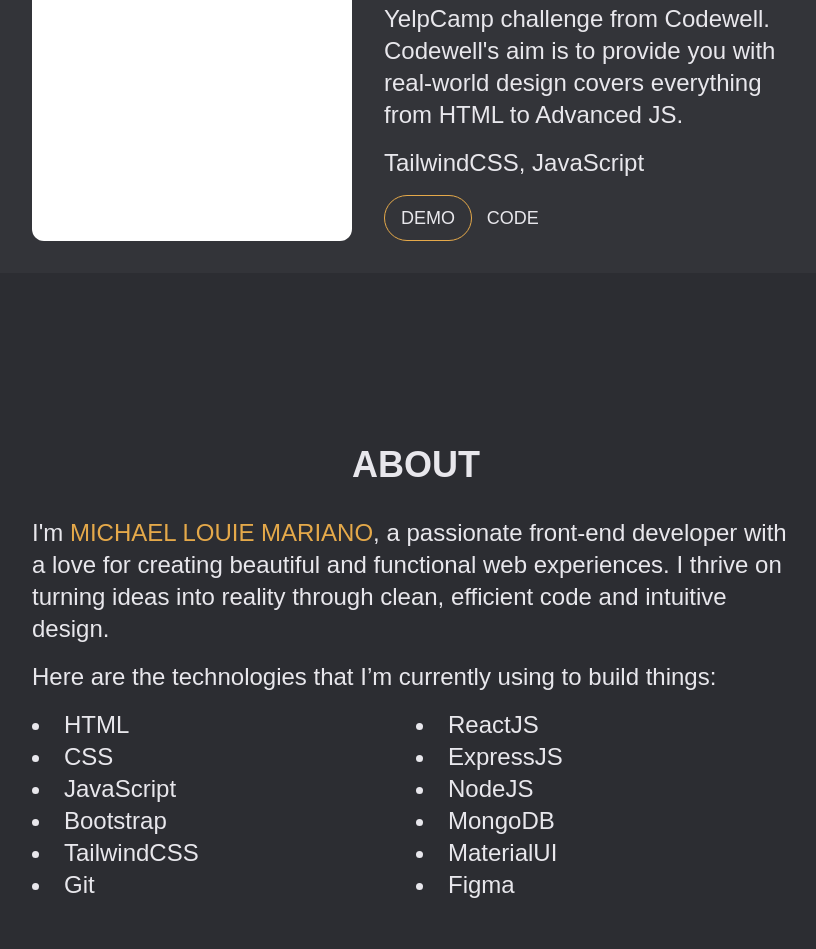
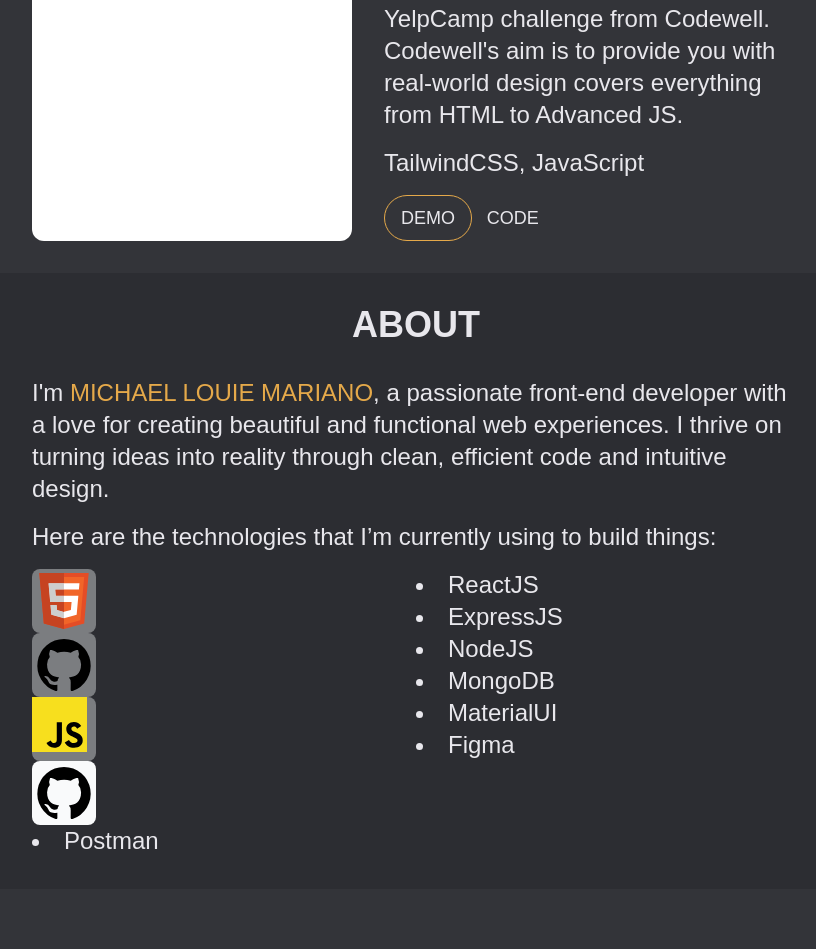
Before and after one commit to mikemariano19/portfolio2024, a website: page index.html in a window 1280 px wide. Shown: the part 1951-2900 px from the top of the page, without its empty margins (224-1040 px from the left). Drawn offline with Linux system fonts and the light colour scheme.

Commit message:
Adding icons

```diff
--- a/index.html
+++ b/index.html
@@ -138,7 +138,7 @@
 <!-- ABOUT -->
 <section id="about" class="bg-custom-bg-1 text-center text-2xl font-medium scroll-mt-0 md:scroll-mt-0">
   <div class="max-w-[768px] md:px-4 lg:px-0 mx-auto">
-    <div class="flex items-center h-screen">
+    <div class="flex items-center h-4/5 py-8">
       <div class="max-w-[350px] sm:max-w-[768px] mx-auto text-left">
         <h1 class="text-4xl font-semibold pb-8 flex justify-center">ABOUT</h1>
         <p>
@@ -150,12 +150,19 @@
         </p>
         <div class="px-0 list-disc flex justify-between">
           <div class="list-disc w-1/2">
-            <li>HTML</li>
-            <li>CSS</li>
-            <li>JavaScript</li>
-            <li>Bootstrap</li>
-            <li>TailwindCSS</li>
-            <li>Git</li>
+            <div class="bg-gray-100/40 rounded-lg w-16 h-16 p-1">
+              <img src="./src/icons/html.svg" alt="">
+            </div>
+            <div class="bg-gray-100/40 rounded-lg w-16 h-16">
+              <img src="./src/icons/github.svg" alt="">
+            </div>
+            <div class="bg-gray-100/40 rounded-lg w-16 h-16">
+              <img src="./src/icons/javascript.svg" alt="">
+            </div>
+            <div class="bg-gray-50 rounded-lg w-16 h-16">
+              <img src="./src/icons/github.svg" alt="">
+            </div>
+            <li>Postman</li>
           </div>
           <div class="list-disc w-1/2 pl-4 md:pl-0">
             <li>ReactJS</li>
```
Also changed, not shown: src/icons/bootstrap.svg (added), src/icons/css.svg (added), src/icons/figma.svg (added), src/icons/github.svg (added), src/icons/html.svg (added), src/icons/javascript.svg (added), src/icons/tailwind-css.svg (added), src/output.css.
